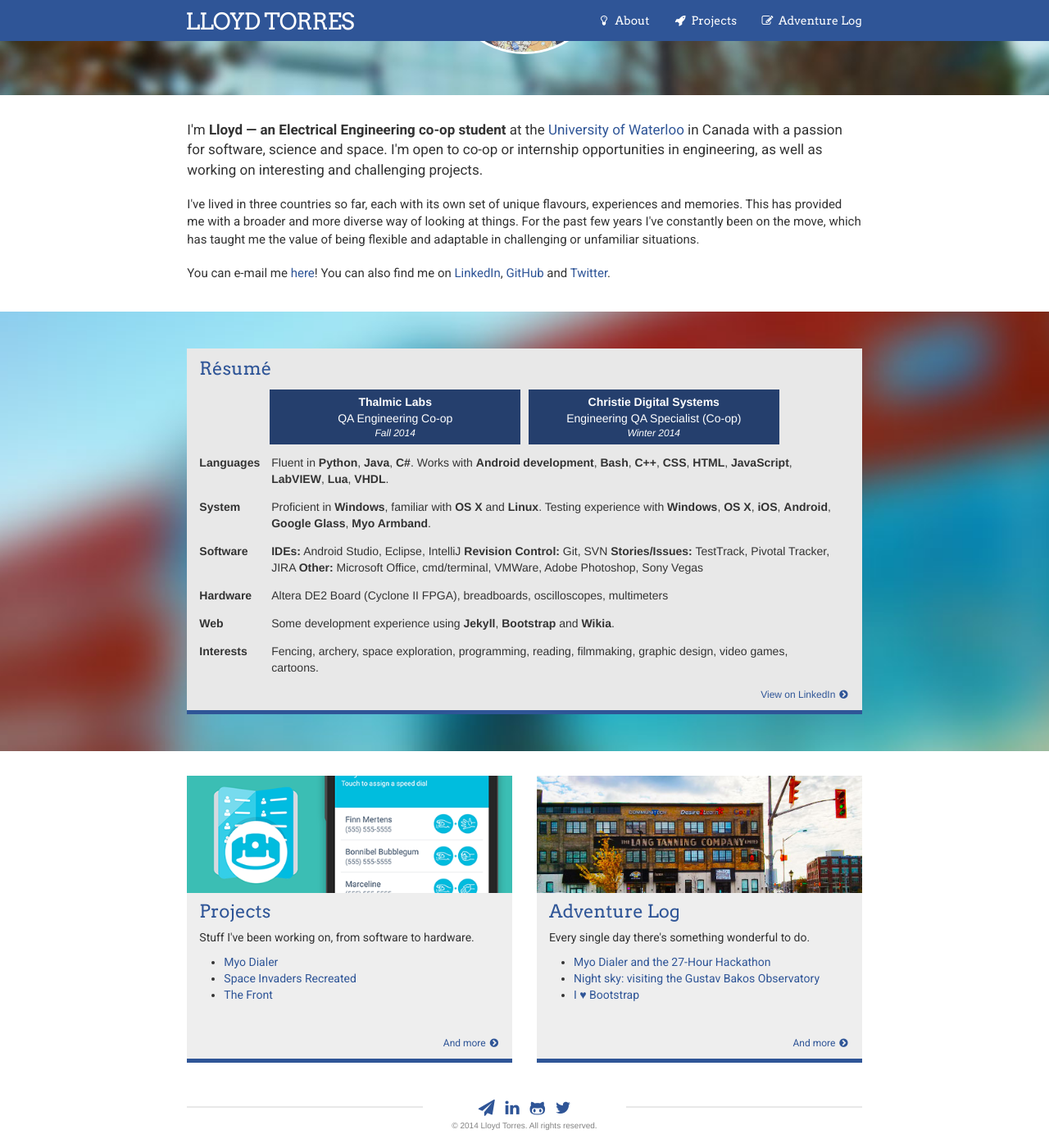
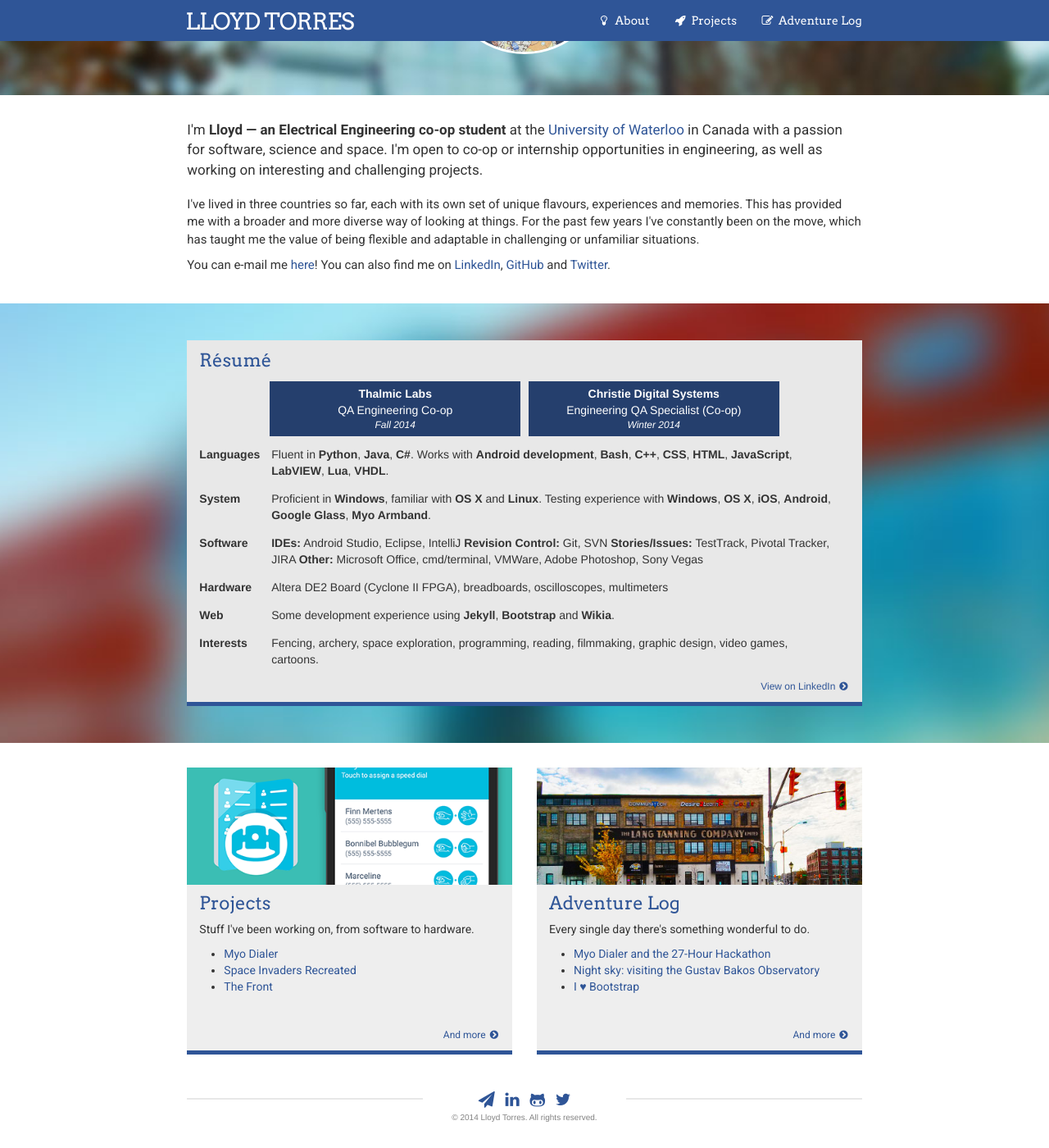
Before and after one commit to lloydtorres/lloydtorres.github.io, a Jekyll site: the page built from index.html, in a window 1280 px wide and 1400 px high, scrolled down 234 px. Shown: the whole window at 82% size. Built offline with Jekyll 4.4.1, drawn with Linux system fonts in a browser that asks for light colours; nearby versions of some CDN libraries.

Commit message:
Adjust index spacing a bit more

```diff
--- a/_sass/_layout.scss
+++ b/_sass/_layout.scss
@@ -297,6 +297,10 @@
  */
 .pushdown {
     margin-top: 12px;
+}
+
+.superpushdown {
+    margin-top: 20px;
 }
 
 .pusharound {
--- a/index.html
+++ b/index.html
@@ -22,7 +22,7 @@
                 <div class="intro">
                     <p class="emphasis">I'm <strong>Lloyd — an Electrical Engineering co-op student</strong> at the <a href="http://uwaterloo.ca/">University of Waterloo</a> in Canada with a passion for software, science and space. I'm open to co-op or internship opportunities in engineering, as well as working on interesting and challenging projects.</p>
 
-                    <p class="pusharound">I've lived in three countries so far, each with its own set of unique flavours, experiences and memories. This has provided me with a broader and more diverse way of looking at things. For the past few years I've constantly been on the move, which has taught me the value of being flexible and adaptable in challenging or unfamiliar situations.</p>
+                    <p class="superpushdown">I've lived in three countries so far, each with its own set of unique flavours, experiences and memories. This has provided me with a broader and more diverse way of looking at things. For the past few years I've constantly been on the move, which has taught me the value of being flexible and adaptable in challenging or unfamiliar situations.</p>
 
                     <p>You can e-mail me <a href="mailto:contact.lloyd.torres@gmail.com">here</a>! You can also find me on <a href="https://www.linkedin.com/in/lartorres">LinkedIn</a>, <a href="https://github.com/lloydtorres">GitHub</a> and <a href="https://twitter.com/ImperatorTorres">Twitter</a>.</p>
                 </div>
```
